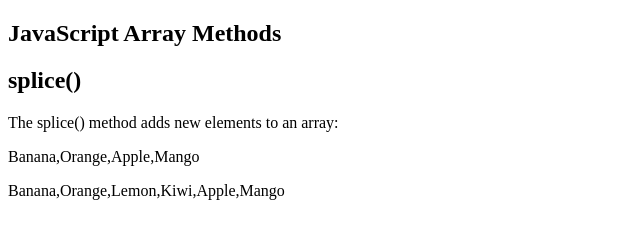
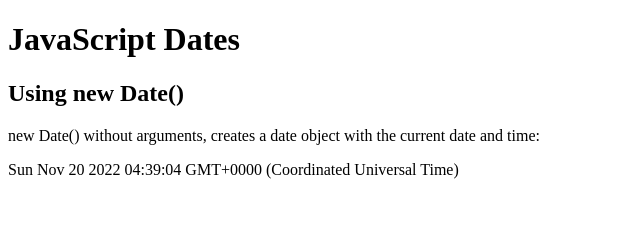
Before and after one commit to rahimbd296345/JavaScript-Tutorial, a website: page assistant.html in a window 1280 px wide. Shown: the whole page, without its empty margins (0-640 px from the left). Drawn offline with Linux system fonts and the light colour scheme.

Commit message:
Learning Date

```diff
--- a/app.js
+++ /dev/null
@@ -1,6 +0,0 @@
-const fruits = ['Banana', 'Orange', 'Apple', 'Mango']
-document.getElementById('demo').innerHTML = fruits
-
-fruits.splice(2, 0, 'Lemon', 'kiwi')
-
-document.getElementById('demo').innerHTML = fruits
--- a/assistant.html
+++ b/assistant.html
@@ -2,19 +2,15 @@
 <html>
 <body>
 
-<h2>JavaScript Array Methods</h2>
-<h2>splice()</h2>
-<p>The splice() method adds new elements to an array:</p>
+<h1>JavaScript Dates</h1>
+<h2>Using new Date()</h2>
+<p>new Date() without arguments, creates a date object with the current date and time:</p>
 
-<p id="demo1"></p>
-<p id="demo2"></p>
+<p id="demo"></p>
 
 <script>
-  const fruits = ["Banana", "Orange", "Apple", "Mango"];
-  document.getElementById("demo1").innerHTML = fruits;
-
-  fruits.splice(2, 0, "Lemon", "Kiwi");
-  document.getElementById("demo2").innerHTML = fruits;
+  const d = new Date();
+  document.getElementById("demo").innerHTML = d;
 </script>
 
 </body>
```
Also changed, not shown: index.html (+3 -1 lines).
